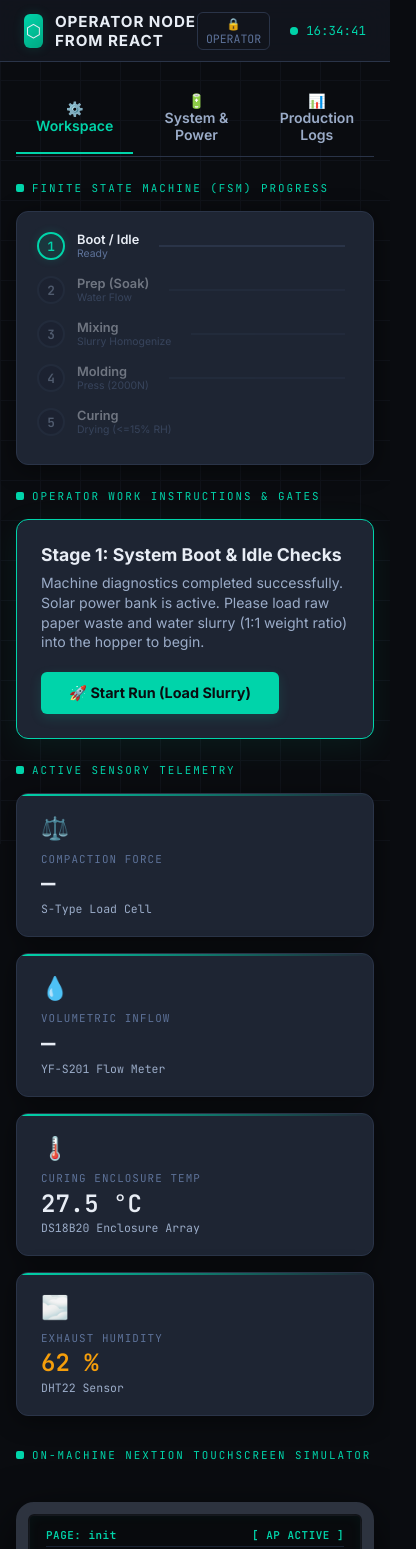
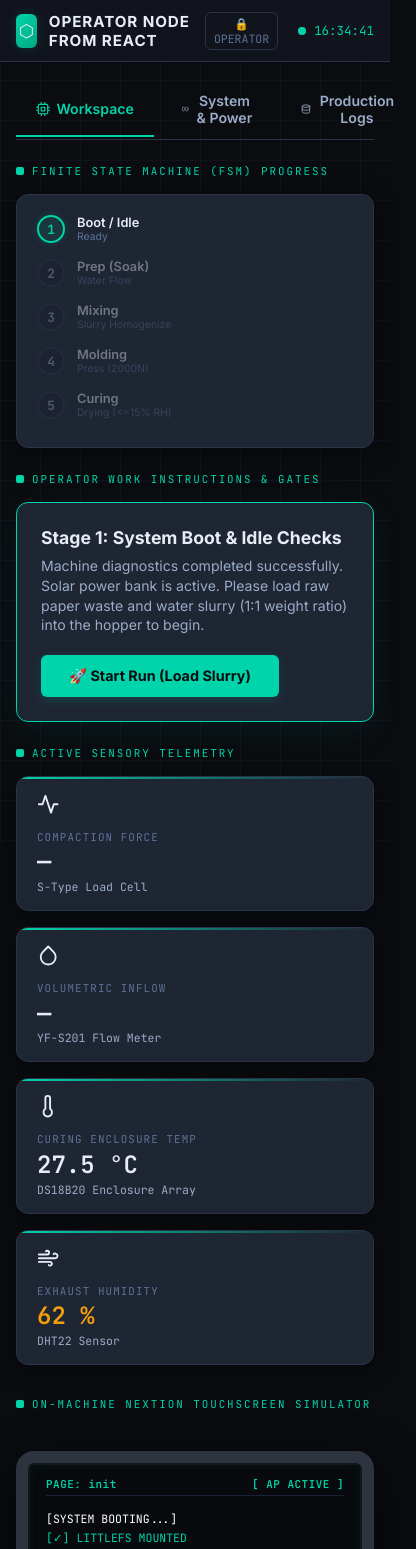
Before and after one commit to geraldsberongoy/automated-charcoal-briq, a React (Vite) app in the folder operator-node/dashboard/: page / in a window 390 px wide. Shown: the top 1549 px of the page, 416 px wide, since content can reach past the window. Built offline with nearby package versions, Linux system fonts and the light colour scheme.

Commit message:
design: integrate Feather Icons and optimize mobile layout responsive paddings

```diff
--- a/operator-node/dashboard/src/App.jsx
+++ b/operator-node/dashboard/src/App.jsx
@@ -8,6 +8,23 @@ import InfoPanel     from './components/InfoPanel';
 import HeapBar       from './components/HeapBar';
 import EventLog      from './components/EventLog';
 import Badge         from './components/Badge';
+import {
+  FiCpu,
+  FiBatteryCharging,
+  FiDatabase,
+  FiActivity,
+  FiDroplet,
+  FiThermometer,
+  FiWind,
+  FiSun,
+  FiZap,
+  FiWifi,
+  FiLayers,
+  FiSettings,
+  FiKey,
+  FiAlertTriangle,
+  FiDownload
+} from 'react-icons/fi';
 
 // ── Helpers ───────────────────────────────────────────────────────────────────
 function fmtHMS(ms) {
@@ -172,7 +189,7 @@ export default function App() {
       {stats && stats.safety_switch === 0 && (
         <div className="safety-overlay">
           <div className="safety-box">
-            <div className="safety-icon">⚠️</div>
+            <div className="safety-icon"><FiAlertTriangle /></div>
             <div className="safety-title">Safety Breach Detected</div>
             <div className="safety-desc">
               The casing safety interlock switch has been opened. The compactor linear actuator duty cycle has been set to 0% to prevent mechanical hazard.
@@ -198,19 +215,19 @@ export default function App() {
             className={`tab-btn ${activeTab === 'workspace' ? 'active' : ''}`}
             onClick={() => setActiveTab('workspace')}
           >
-            ⚙️ Workspace
+            <FiCpu /> Workspace
           </button>
           <button
             className={`tab-btn ${activeTab === 'power' ? 'active' : ''}`}
             onClick={() => setActiveTab('power')}
           >
-            🔋 System & Power
+            <FiBatteryCharging /> System & Power
           </button>
           <button
             className={`tab-btn ${activeTab === 'logs' ? 'active' : ''}`}
             onClick={() => setActiveTab('logs')}
           >
-            📊 Production Logs
+            <FiDatabase /> Production Logs
           </button>
         </div>
 
@@ -354,7 +371,7 @@ export default function App() {
             <div className="kpi-grid" role="region" aria-label="Live sensors">
               <KpiCard
                 id="card-force"
-                icon="⚖️"
+                icon={<FiActivity />}
                 label="Compaction Force"
                 value={stats?.sensors?.compaction_force_n ? `${stats.sensors.compaction_force_n} N` : '—'}
                 unit="S-Type Load Cell"
@@ -363,7 +380,7 @@ export default function App() {
               />
               <KpiCard
                 id="card-flow"
-                icon="💧"
+                icon={<FiDroplet />}
                 label="Volumetric Inflow"
                 value={stats?.sensors?.volumetric_flow_l ? `${stats.sensors.volumetric_flow_l} L` : '—'}
                 unit="YF-S201 Flow Meter"
@@ -372,7 +389,7 @@ export default function App() {
               />
               <KpiCard
                 id="card-temp"
-                icon="🌡️"
+                icon={<FiThermometer />}
                 label="Curing Enclosure Temp"
                 value={stats?.sensors?.curing_temp_c ? `${stats.sensors.curing_temp_c} °C` : '—'}
                 unit="DS18B20 Enclosure Array"
@@ -380,7 +397,7 @@ export default function App() {
               />
               <KpiCard
                 id="card-humidity"
-                icon="🌫️"
+                icon={<FiWind />}
                 label="Exhaust Humidity"
                 value={stats?.sensors?.relative_humidity ? `${stats.sensors.relative_humidity} %` : '—'}
                 unit="DHT22 Sensor"
@@ -588,7 +605,7 @@ export default function App() {
             <div className="kpi-grid" role="region" aria-label="Power Telemetry">
               <KpiCard
                 id="card-voltage"
-                icon="🔋"
+                icon={<FiBatteryCharging />}
                 label="Battery Voltage"
                 value={stats?.power?.battery_voltage_v ? `${stats.power.battery_voltage_v} V` : '—'}
                 unit="12V 30Ah LiFePO4 Pack"
@@ -597,7 +614,7 @@ export default function App() {
               />
               <KpiCard
                 id="card-solar"
-                icon="☀️"
+                icon={<FiSun />}
                 label="Solar Input Current"
                 value={stats?.power?.solar_amperage_a ? `${stats.power.solar_amperage_a} A` : '—'}
                 unit="100W Monocrystalline PV"
@@ -606,7 +623,7 @@ export default function App() {
               />
               <KpiCard
                 id="card-battery-soc"
-                icon="🔌"
+                icon={<FiZap />}
                 label="State of Charge"
                 value={stats?.power?.battery_voltage_v ? `${Math.floor(((stats.power.battery_voltage_v - 11.5) / (14.2 - 11.5)) * 100)} %` : '—'}
                 unit="Charge Capacity"
@@ -664,11 +681,11 @@ export default function App() {
             <p className="section-label">Edge Web Settings</p>
             <div className="info-grid" role="region" aria-label="Web Config">
               {stats && (
-                <InfoPanel id="panel-ap"       icon="◲" title="Access Point Broadcast" rows={apRows}  />
+                <InfoPanel id="panel-ap"       icon={<FiWifi />} title="Access Point Broadcast" rows={apRows}  />
               )}
-              <InfoPanel   id="panel-services" icon="▶" title="Microcontroller Services" rows={svcRows} />
+              <InfoPanel   id="panel-services" icon={<FiLayers />} title="Microcontroller Services" rows={svcRows} />
               {stats && sysRows.length > 0 && (
-                <InfoPanel id="panel-system"   icon="⚙" title="Core Firmware Diagnostics" rows={sysRows} />
+                <InfoPanel id="panel-system"   icon={<FiSettings />} title="Core Firmware Diagnostics" rows={sysRows} />
               )}
             </div>
           </>
@@ -681,10 +698,10 @@ export default function App() {
               <p className="section-label" style={{ margin: 0 }}>SD Card CSV Batch Logs</p>
               <button
                 className="action-btn"
-                style={{ padding: '0.4rem 1rem', fontSize: '0.78rem' }}
+                style={{ padding: '0.4rem 1rem', fontSize: '0.78rem', display: 'flex', alignItems: 'center', gap: '0.25rem' }}
                 onClick={() => alert('Downloading production_runs.csv...')}
               >
-                📥 Download CSV Log
+                <FiDownload /> Download CSV Log
               </button>
             </div>
 
@@ -737,7 +754,7 @@ export default function App() {
       {showPinModal && (
         <div className="safety-overlay" style={{ zIndex: 110 }}>
           <div className="safety-box" style={{ borderColor: 'var(--clr-border)', background: 'var(--clr-bg-1)', maxWidth: '360px' }}>
-            <div className="safety-icon" style={{ textShadow: 'none' }}>🔑</div>
+            <div className="safety-icon" style={{ textShadow: 'none' }}><FiKey /></div>
             <div className="safety-title" style={{ fontSize: '1.15rem' }}>Admin Authentication</div>
             <div className="safety-desc" style={{ fontSize: '0.78rem', marginBottom: '1rem' }}>
               Entering Admin Mode is required to perform system gates, manual overrides, or calibration.
--- a/operator-node/dashboard/src/index.css
+++ b/operator-node/dashboard/src/index.css
@@ -477,12 +477,19 @@ footer {
 /* Responsive                                                                   */
 /* ──────────────────────────────────────────────────────────────────────────── */
 @media (max-width: 600px) {
+  .navbar            { padding: 0 1rem; }
   .navbar__subtitle  { display: none; }
   .navbar__api-badge { display: none; }
   .kpi-card__value   { font-size: 1.5rem; }
   main               { padding: 1.25rem 1rem; }
-  .wizard            { flex-direction: column; gap: 0.5rem; align-items: flex-start !important; }
+  .wizard            { flex-direction: column; gap: 0.5rem; align-items: flex-start !important; padding: 1rem; }
   .wizard-step       { width: 100% !important; margin-bottom: 0.5rem; justify-content: flex-start !important; }
+  .wizard-connector  { display: none; }
+  .prompt-card       { padding: 1rem; }
+  .kpi-card          { padding: 1rem 1.25rem; }
+  .panel__header     { padding: 0.9rem 1rem; }
+  .info-row          { padding: 0.6rem 1rem; }
+  .tab-btn           { padding: 0.6rem 0.75rem; font-size: 0.78rem; gap: 0.25rem; }
 }
 
 /* ──────────────────────────────────────────────────────────────────────────── */
```
Also changed, not shown: 1 other file (tests, documents, lock files or other folders).
